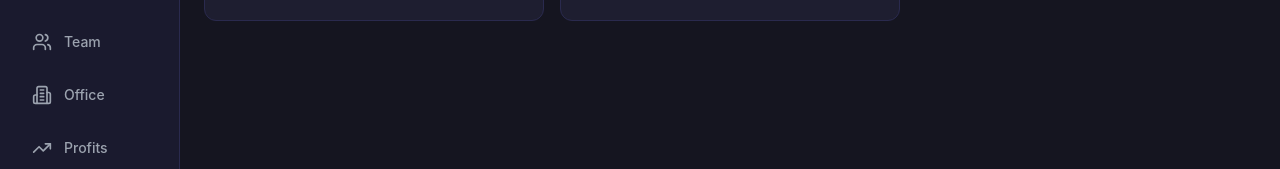
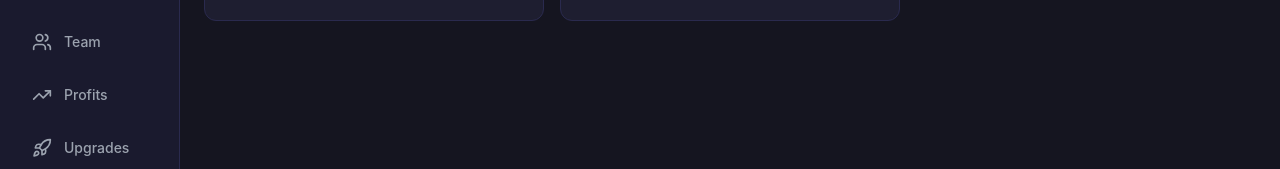
Before and after one commit to leopb3876/mission-control, a Next.js app: page /team in a window 1280 px wide. Shown: the part 350-519 px from the top of the page. Built offline with nearby package versions, Linux system fonts and the light colour scheme.

Commit message:
Remove Office section

```diff
--- a/src/app/layout.tsx
+++ b/src/app/layout.tsx
@@ -1,7 +1,7 @@
 import { Metadata } from "next";
 import Link from "next/link";
 import "./globals.css";
-import { LayoutDashboard, CheckSquare, FileText, Calendar, Brain, Users, Building2, TrendingUp, Rocket } from "lucide-react";
+import { LayoutDashboard, CheckSquare, FileText, Calendar, Brain, Users, TrendingUp, Rocket } from "lucide-react";
 
 export const metadata: Metadata = {
   title: "Mission Control",
@@ -17,7 +17,6 @@ const navItems = [
   { href: "/calendar", label: "Calendar", icon: Calendar },
   { href: "/memory", label: "Memory", icon: Brain },
   { href: "/team", label: "Team", icon: Users },
-  { href: "/office", label: "Office", icon: Building2 },
   { href: "/profits", label: "Profits", icon: TrendingUp },
   { href: "/upgrades", label: "Upgrades", icon: Rocket },
 ];
```
